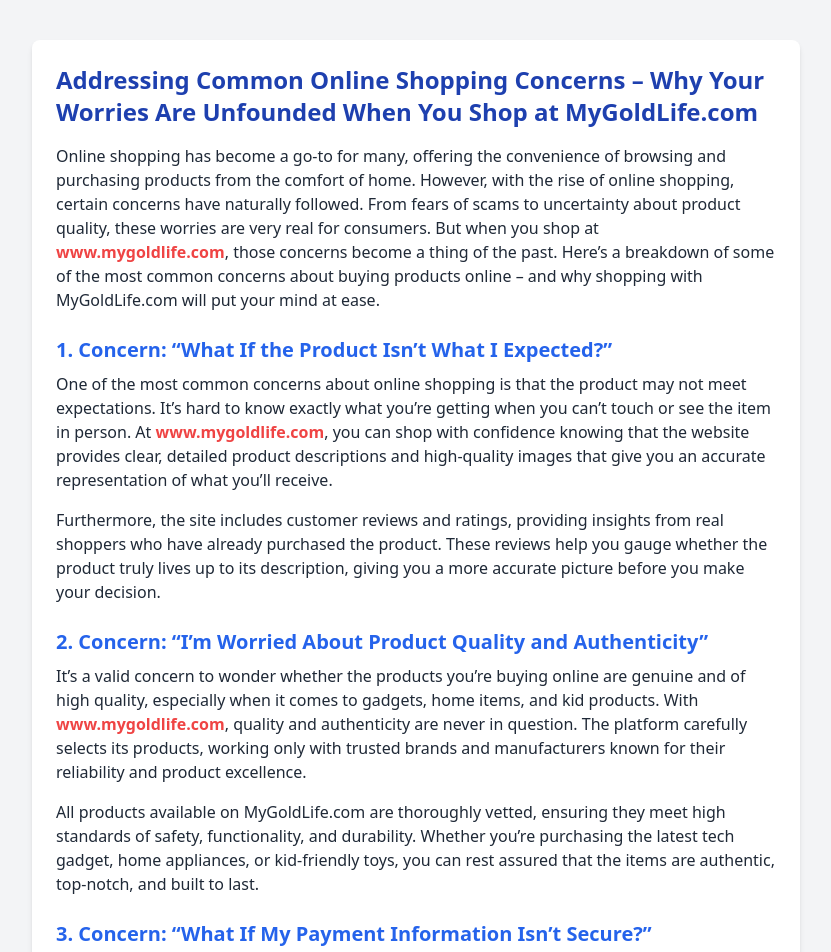
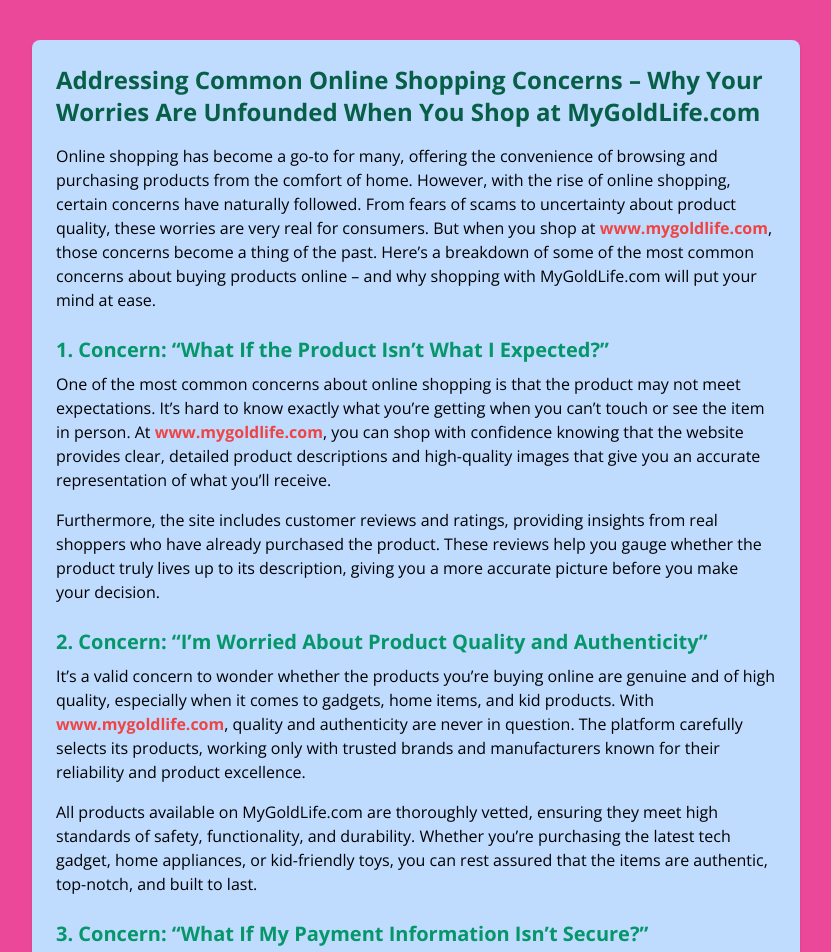
Before and after one commit to FrontendDev1025/NoScam, a plain HTML site: page index.html in a window 1280 px wide. Shown: the top 952 px of the page, without its empty margins (224-1055 px from the left). Drawn offline with nearby package versions, Linux system fonts and the light colour scheme.

Commit message:
Update index.html

```diff
--- a/index.html
+++ b/index.html
@@ -5,42 +5,49 @@
     <meta name="viewport" content="width=device-width, initial-scale=1.0">
     <title>Addressing Common Online Shopping Concerns</title>
     <link href="https://cdn.jsdelivr.net/npm/tailwindcss@2.2.19/dist/tailwind.min.css" rel="stylesheet">
+    <link href="https://fonts.googleapis.com/css2?family=Open+Sans:wght@400;700&display=swap" rel="stylesheet">
+
+	<style>
+		body {
+			font-family: 'Open Sans', sans-serif;
+		}
+	</style>
 </head>
-<body class="bg-gray-100 text-gray-800">
-    <div class="max-w-3xl mx-auto p-6 bg-white rounded-lg shadow-md mt-10">
+<body class="bg-gray-100 bg-pink-500">
+    <div class="max-w-3xl mx-auto p-6 bg-blue-200 rounded-lg shadow-md mt-10">
         <article>
-            <h1 class="text-2xl font-bold mb-4 text-blue-800">Addressing Common Online Shopping Concerns – Why Your Worries Are Unfounded When You Shop at MyGoldLife.com</h1>
+            <h1 class="text-2xl font-bold mb-4 text-green-800">Addressing Common Online Shopping Concerns – Why Your Worries Are Unfounded When You Shop at MyGoldLife.com</h1>
             <p class="mb-4">Online shopping has become a go-to for many, offering the convenience of browsing and purchasing products from the comfort of home. However, with the rise of online shopping, certain concerns have naturally followed. From fears of scams to uncertainty about product quality, these worries are very real for consumers. But when you shop at <strong><a href="http://www.mygoldlife.com" class="text-red-500 hover:underline">www.mygoldlife.com</a></strong>, those concerns become a thing of the past. Here’s a breakdown of some of the most common concerns about buying products online – and why shopping with MyGoldLife.com will put your mind at ease.</p>
 
-            <h2 class="text-xl font-semibold mt-6 mb-2 text-blue-600">1. <strong>Concern: “What If the Product Isn’t What I Expected?”</strong></h2>
+            <h2 class="text-xl font-semibold mt-6 mb-2 text-green-600">1. <strong>Concern: “What If the Product Isn’t What I Expected?”</strong></h2>
             <p class="mb-4">One of the most common concerns about online shopping is that the product may not meet expectations. It’s hard to know exactly what you’re getting when you can’t touch or see the item in person. At <strong><a href="http://www.mygoldlife.com" class="text-red-500 hover:underline">www.mygoldlife.com</a></strong>, you can shop with confidence knowing that the website provides clear, detailed product descriptions and high-quality images that give you an accurate representation of what you’ll receive.</p>
             <p class="mb-4">Furthermore, the site includes customer reviews and ratings, providing insights from real shoppers who have already purchased the product. These reviews help you gauge whether the product truly lives up to its description, giving you a more accurate picture before you make your decision.</p>
 
-            <h2 class="text-xl font-semibold mt-6 mb-2 text-blue-600">2. <strong>Concern: “I’m Worried About Product Quality and Authenticity”</strong></h2>
+            <h2 class="text-xl font-semibold mt-6 mb-2 text-green-600">2. <strong>Concern: “I’m Worried About Product Quality and Authenticity”</strong></h2>
             <p class="mb-4">It’s a valid concern to wonder whether the products you’re buying online are genuine and of high quality, especially when it comes to gadgets, home items, and kid products. With <strong><a href="http://www.mygoldlife.com" class="text-red-500 hover:underline">www.mygoldlife.com</a></strong>, quality and authenticity are never in question. The platform carefully selects its products, working only with trusted brands and manufacturers known for their reliability and product excellence.</p>
             <p class="mb-4">All products available on MyGoldLife.com are thoroughly vetted, ensuring they meet high standards of safety, functionality, and durability. Whether you’re purchasing the latest tech gadget, home appliances, or kid-friendly toys, you can rest assured that the items are authentic, top-notch, and built to last.</p>
 
-            <h2 class="text-xl font-semibold mt-6 mb-2 text-blue-600">3. <strong>Concern: “What If My Payment Information Isn’t Secure?”</strong></h2>
+            <h2 class="text-xl font-semibold mt-6 mb-2 text-green-600">3. <strong>Concern: “What If My Payment Information Isn’t Secure?”</strong></h2>
             <p class="mb-4">Another common concern among online shoppers is the security of their payment information. We’ve all heard stories about data breaches, and it’s completely natural to be cautious about sharing sensitive details like credit card numbers online. With <strong><a href="http://www.mygoldlife.com" class="text-red-500 hover:underline">www.mygoldlife.com</a></strong>, security is a top priority.</p>
             <p class="mb-4">The website employs state-of-the-art encryption technology to protect your personal and payment information. They work with trusted payment gateways to ensure every transaction is secure and private. Whether you’re paying via credit card, PayPal, or another secure method, you can shop with complete peace of mind knowing your financial details are well-protected.</p>
 
-            <h2 class="text-xl font-semibold mt-6 mb-2 text-blue-600">4. <strong>Concern: “What If I Don’t Receive My Order on Time?”</strong></h2>
+            <h2 class="text-xl font-semibold mt-6 mb-2 text-green-600">4. <strong>Concern: “What If I Don’t Receive My Order on Time?”</strong></h2>
             <p class="mb-4">Shipping delays and missing orders are often cited as significant concerns when shopping online. Waiting for your purchase to arrive can be nerve-wracking, especially if you need an item urgently. <strong><a href="http://www.mygoldlife.com" class="text-red-500 hover:underline">www.mygoldlife.com</a></strong> alleviates this worry by offering fast, reliable shipping, ensuring that your orders arrive as expected.</p>
             <p class="mb-4">The platform partners with trusted shipping carriers to guarantee that your items are delivered promptly and safely. Plus, you’ll receive tracking information, so you can monitor your package every step of the way. In the rare event of a delay or issue, MyGoldLife.com’s customer service team is always ready to assist, ensuring that your shopping experience is as smooth and stress-free as possible.</p>
 
-            <h2 class="text-xl font-semibold mt-6 mb-2 text-blue-600">5. <strong>Concern: “What If I Need to Return the Product?”</strong></h2>
+            <h2 class="text-xl font-semibold mt-6 mb-2 text-green-600">5. <strong>Concern: “What If I Need to Return the Product?”</strong></h2>
             <p class="mb-4">Many shoppers hesitate to make purchases online due to concerns about the difficulty of returns. They worry that it’ll be too complicated, or they’ll be stuck with a product they don’t want. At <strong><a href="http://www.mygoldlife.com" class="text-red-500 hover:underline">www.mygoldlife.com</a></strong>, returns are hassle-free. The platform has a customer-friendly return and refund policy designed to make the process as easy and straightforward as possible.</p>
             <p class="mb-4">If you’re not satisfied with a product, all you need to do is reach out to the customer support team, and they will guide you through the return process. Whether you’ve changed your mind or received an item that doesn’t meet your expectations, you can count on MyGoldLife.com to make it right.</p>
 
-            <h2 class="text-xl font-semibold mt-6 mb-2 text-blue-600">6. <strong>Concern: “How Can I Trust Customer Service If Something Goes Wrong?”</strong></h2>
+            <h2 class="text-xl font-semibold mt-6 mb-2 text-green-600">6. <strong>Concern: “How Can I Trust Customer Service If Something Goes Wrong?”</strong></h2>
             <p class="mb-4">A major concern when shopping online is whether the company’s customer service will be responsive and helpful in case something goes wrong. With <strong><a href="http://www.mygoldlife.com" class="text-red-500 hover:underline">www.mygoldlife.com</a></strong>, excellent customer service is a cornerstone of their business. Their team is always available to assist with any questions, product inquiries, or issues you may encounter.</p>
             <p class="mb-4">From the moment you place your order to after the product is in your hands, MyGoldLife.com’s customer service team is dedicated to ensuring your satisfaction. Whether it’s tracking a shipment, answering questions about a product, or resolving an issue, their friendly and knowledgeable team is there to help you every step of the way.</p>
 
-            <h2 class="text-xl font-semibold mt-6 mb-2 text-blue-600">7. <strong>Concern: “Is the Price Really Worth It?”</strong></h2>
+            <h2 class="text-xl font-semibold mt-6 mb-2 text-green-600">7. <strong>Concern: “Is the Price Really Worth It?”</strong></h2>
             <p class="mb-4">Online shoppers often wonder whether the price they’re paying is truly a good deal or if they’re being overcharged. With <strong><a href="http://www.mygoldlife.com" class="text-red-500 hover:underline">www.mygoldlife.com</a></strong>, you can rest assured that you’re getting great value for your money. The site offers competitive prices on all its products, regularly updating their inventory to reflect the latest trends and market prices.</p>
             <p class="mb-4">MyGoldLife.com is committed to providing high-quality products at reasonable prices, so you can be confident that your purchases are worth the investment. With occasional promotions and discounts, you can even find deals that make shopping on the site even more affordable.</p>
 
-            <h2 class="text-xl font-semibold mt-6 mb-2 text-blue-600">Final Thoughts</h2>
+            <h2 class="text-xl font-semibold mt-6 mb-2 text-green-600">Final Thoughts</h2>
             <p class="mb-4">While online shopping does come with its fair share of concerns, <strong><a href="http://www.mygoldlife.com" class="text-red-500 hover:underline">www.mygoldlife.com</a></strong> goes above and beyond to address each of these worries. From providing secure transactions and quality products to offering hassle-free returns and excellent customer support, MyGoldLife.com ensures that your shopping experience is stress-free, reliable, and trustworthy. Next time you’re thinking of making a purchase online, take comfort in knowing that MyGoldLife.com has your back – allowing you to shop with confidence, knowing your concerns are being taken seriously.</p>
         </article>
     </div>
```
